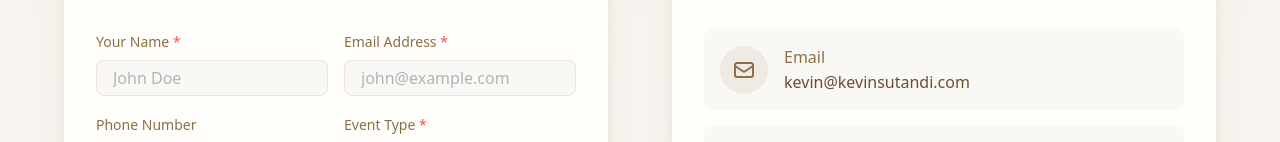
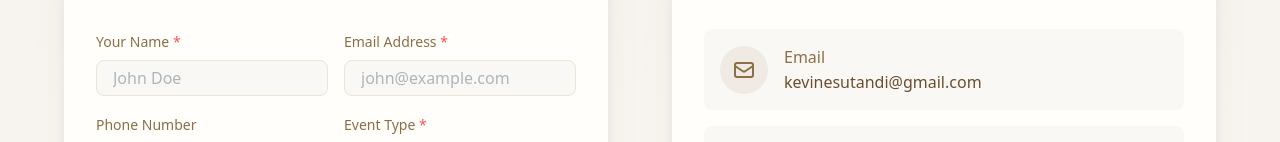
Before and after one commit to KevinSutandi/photo-landing, a Next.js app: page / in a window 1280 px wide. Shown: the part 3763-3905 px from the top of the page. Built offline with nearby package versions, Linux system fonts and the light colour scheme.

Commit message:
added smooth scrolling

```diff
--- a/src/app/globals.css
+++ b/src/app/globals.css
@@ -24,6 +24,11 @@
   --color-warm-white: #fffefb;
   --color-accent-gold: #d4af37;
   --color-soft-gold: #f2e6b6;
+}
+
+/* Smooth scrolling for the entire page */
+html {
+  scroll-behavior: smooth;
 }
 
 body {
@@ -254,22 +259,26 @@ body {
 
 /* Warm shadow effects */
 .warm-shadow {
-  box-shadow: 0 10px 25px -3px rgba(139, 111, 71, 0.1),
+  box-shadow:
+    0 10px 25px -3px rgba(139, 111, 71, 0.1),
     0 4px 6px -2px rgba(139, 111, 71, 0.05);
 }
 
 .warm-shadow-lg {
-  box-shadow: 0 20px 40px -12px rgba(139, 111, 71, 0.15),
+  box-shadow:
+    0 20px 40px -12px rgba(139, 111, 71, 0.15),
     0 8px 16px -4px rgba(139, 111, 71, 0.1);
 }
 
 .warm-shadow-xl {
-  box-shadow: 0 25px 50px -12px rgba(139, 111, 71, 0.2),
+  box-shadow:
+    0 25px 50px -12px rgba(139, 111, 71, 0.2),
     0 10px 20px -6px rgba(139, 111, 71, 0.15);
 }
 
 .warm-shadow-2xl {
-  box-shadow: 0 40px 80px -20px rgba(139, 111, 71, 0.25),
+  box-shadow:
+    0 40px 80px -20px rgba(139, 111, 71, 0.25),
     0 20px 40px -10px rgba(139, 111, 71, 0.2);
 }
 
@@ -304,14 +313,14 @@ body {
 }
 
 ::-webkit-scrollbar-track {
-  background: var(--warm-cream);
+  background: var(--color-warm-cream);
 }
 
 ::-webkit-scrollbar-thumb {
-  background: var(--coffee);
+  background: var(--color-coffee);
   border-radius: 4px;
 }
 
 ::-webkit-scrollbar-thumb:hover {
-  background: var(--dark-coffee);
+  background: var(--color-dark-coffee);
 }
--- a/src/components/contact/ContactInfo.tsx
+++ b/src/components/contact/ContactInfo.tsx
@@ -7,7 +7,7 @@ export default function ContactInfo() {
 
       <div className="space-y-4">
         <a
-          href="mailto:kevin@kevinsutandi.com"
+          href="mailto:kevinesutandi@gmail.com"
           className="flex items-center space-x-4 p-4 rounded-lg bg-cream hover:bg-soft-beige transition-all duration-300 warm-hover group"
         >
           <div className="w-12 h-12 bg-coffee/10 group-hover:bg-coffee/20 rounded-full flex items-center justify-center transition-all duration-300">
@@ -17,7 +17,7 @@ export default function ContactInfo() {
           </div>
           <div>
             <p className="font-medium text-coffee">Email</p>
-            <p className="text-dark-coffee">kevin@kevinsutandi.com</p>
+            <p className="text-dark-coffee">kevinesutandi@gmail.com</p>
           </div>
         </a>
 
```
Also changed, not shown: src/components/Topbar.tsx (indentation only).
